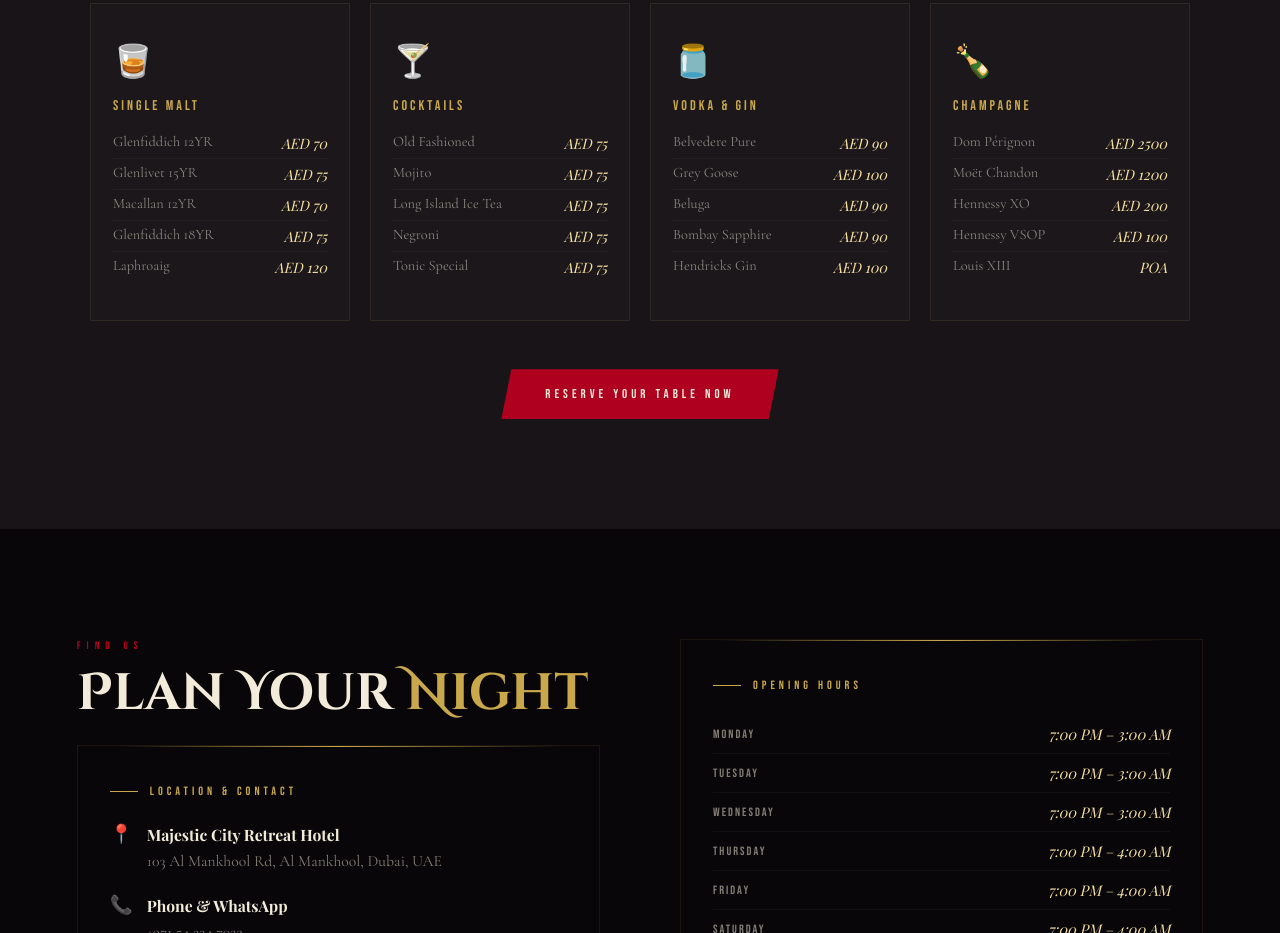
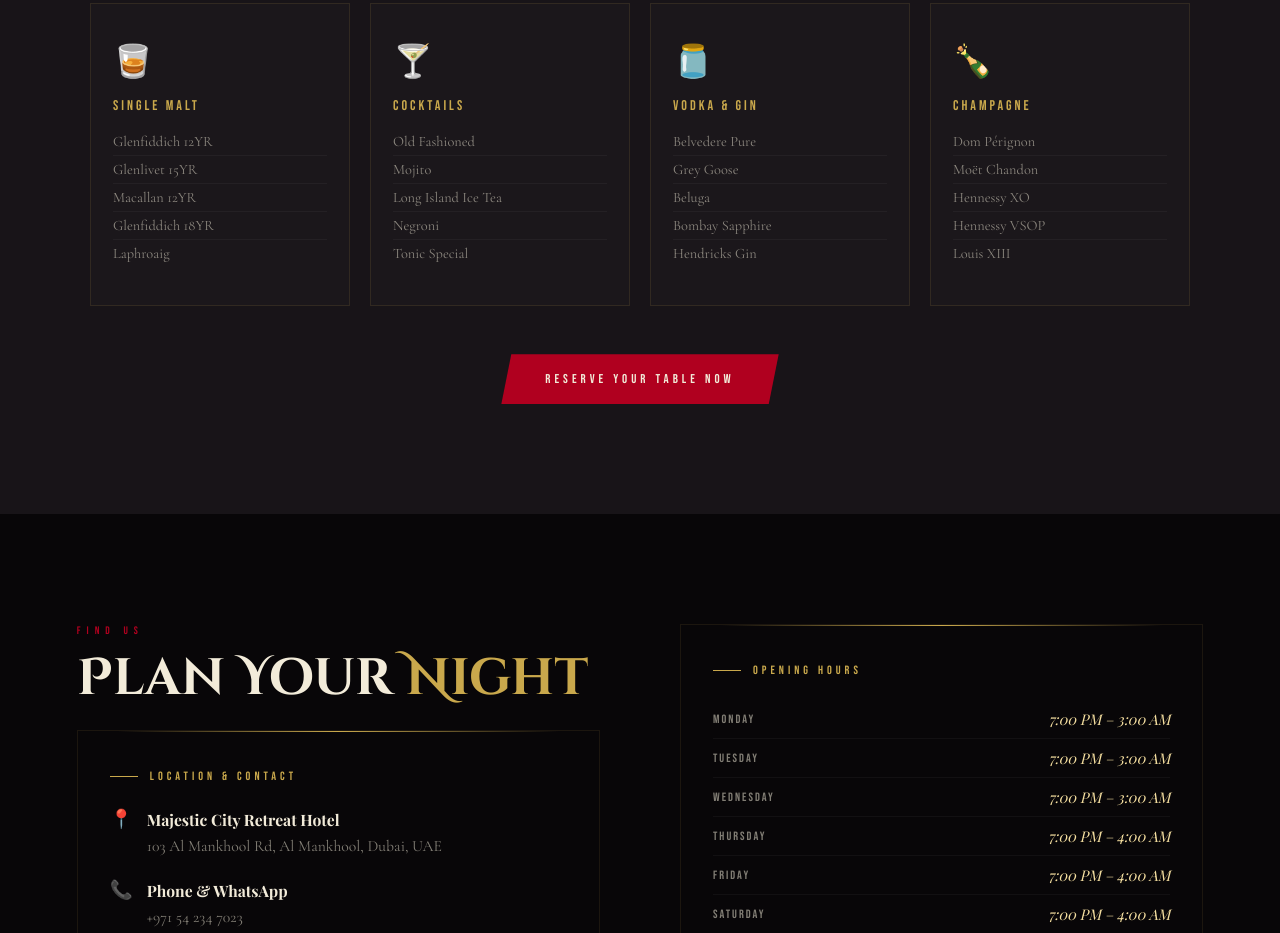
Before and after one commit to ckrstudiodesign-hub/upyard-final, a plain HTML site: page index.html in a window 1280 px wide. Shown: the part 4335-5268 px from the top of the page. Drawn offline with nearby package versions, Linux system fonts and the light colour scheme; a web font is replaced by a local one.

Commit message:
Remove prices: hide .mc-price and clear hardcoded prices

```diff
--- a/index.html
+++ b/index.html
@@ -471,44 +471,44 @@
       <span class="mc-icon">🥃</span>
       <div class="mc-name">SINGLE MALT</div>
       <ul class="mc-list">
-        <li><span>Glenfiddich 12YR</span><span class="mc-price">AED 70</span></li>
-        <li><span>Glenlivet 15YR</span><span class="mc-price">AED 75</span></li>
-        <li><span>Macallan 12YR</span><span class="mc-price">AED 70</span></li>
-        <li><span>Glenfiddich 18YR</span><span class="mc-price">AED 75</span></li>
-        <li><span>Laphroaig</span><span class="mc-price">AED 120</span></li>
+        <li><span>Glenfiddich 12YR</span><span class="mc-price"></span></li>
+        <li><span>Glenlivet 15YR</span><span class="mc-price"></span></li>
+        <li><span>Macallan 12YR</span><span class="mc-price"></span></li>
+        <li><span>Glenfiddich 18YR</span><span class="mc-price"></span></li>
+        <li><span>Laphroaig</span><span class="mc-price"></span></li>
       </ul>
     </div>
     <div class="menu-card reveal d2">
       <span class="mc-icon">🍸</span>
       <div class="mc-name">COCKTAILS</div>
       <ul class="mc-list">
-        <li><span>Old Fashioned</span><span class="mc-price">AED 75</span></li>
-        <li><span>Mojito</span><span class="mc-price">AED 75</span></li>
-        <li><span>Long Island Ice Tea</span><span class="mc-price">AED 75</span></li>
-        <li><span>Negroni</span><span class="mc-price">AED 75</span></li>
-        <li><span>Tonic Special</span><span class="mc-price">AED 75</span></li>
+        <li><span>Old Fashioned</span><span class="mc-price"></span></li>
+        <li><span>Mojito</span><span class="mc-price"></span></li>
+        <li><span>Long Island Ice Tea</span><span class="mc-price"></span></li>
+        <li><span>Negroni</span><span class="mc-price"></span></li>
+        <li><span>Tonic Special</span><span class="mc-price"></span></li>
       </ul>
     </div>
     <div class="menu-card reveal d3">
       <span class="mc-icon">🫙</span>
       <div class="mc-name">VODKA &amp; GIN</div>
       <ul class="mc-list">
-        <li><span>Belvedere Pure</span><span class="mc-price">AED 90</span></li>
-        <li><span>Grey Goose</span><span class="mc-price">AED 100</span></li>
-        <li><span>Beluga</span><span class="mc-price">AED 90</span></li>
-        <li><span>Bombay Sapphire</span><span class="mc-price">AED 90</span></li>
-        <li><span>Hendricks Gin</span><span class="mc-price">AED 100</span></li>
+        <li><span>Belvedere Pure</span><span class="mc-price"></span></li>
+        <li><span>Grey Goose</span><span class="mc-price"></span></li>
+        <li><span>Beluga</span><span class="mc-price"></span></li>
+        <li><span>Bombay Sapphire</span><span class="mc-price"></span></li>
+        <li><span>Hendricks Gin</span><span class="mc-price"></span></li>
       </ul>
     </div>
     <div class="menu-card reveal d4">
       <span class="mc-icon">🍾</span>
       <div class="mc-name">CHAMPAGNE</div>
       <ul class="mc-list">
-        <li><span>Dom Pérignon</span><span class="mc-price">AED 2500</span></li>
-        <li><span>Moët Chandon</span><span class="mc-price">AED 1200</span></li>
-        <li><span>Hennessy XO</span><span class="mc-price">AED 200</span></li>
-        <li><span>Hennessy VSOP</span><span class="mc-price">AED 100</span></li>
-        <li><span>Louis XIII</span><span class="mc-price">POA</span></li>
+        <li><span>Dom Pérignon</span><span class="mc-price"></span></li>
+        <li><span>Moët Chandon</span><span class="mc-price"></span></li>
+        <li><span>Hennessy XO</span><span class="mc-price"></span></li>
+        <li><span>Hennessy VSOP</span><span class="mc-price"></span></li>
+        <li><span>Louis XIII</span><span class="mc-price"></span></li>
       </ul>
     </div>
   </div>
--- a/style.css
+++ b/style.css
@@ -399,6 +399,9 @@
 @keyframes slideUp { from { opacity:0; transform:translateY(36px); } to { opacity:1; transform:translateY(0); } }
 @keyframes fadeIn  { from { opacity:0; } to { opacity:1; } }
 
+/* Hide all price labels site-wide */
+.mc-price { display: none !important; }
+
 /* ══════════════════════════════════════════
    ORNAMENT DIVIDER
 ══════════════════════════════════════════ */
```
